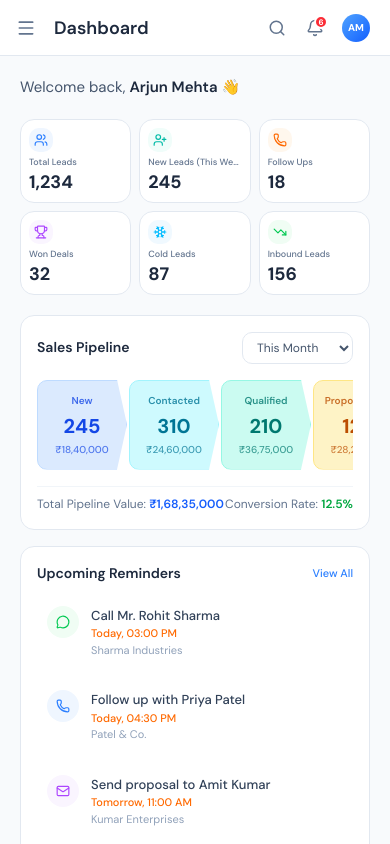
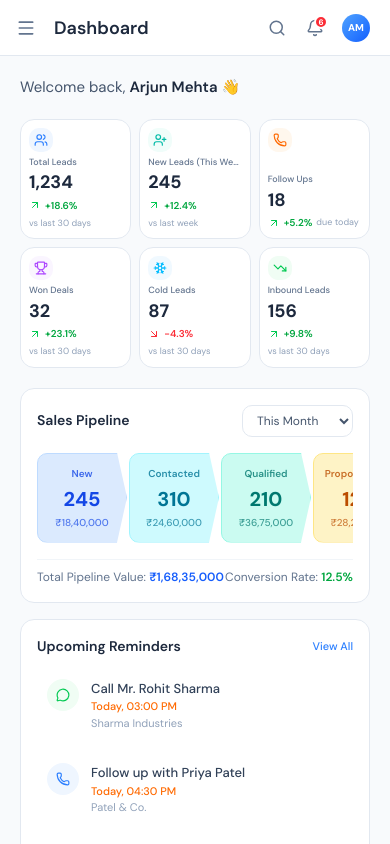
Before and after one commit to MrSanito/salesCRM, a Next.js app: page / in a window 390 px wide. Built offline with nearby package versions, Linux system fonts and the light colour scheme.

Commit message:
fix: restore KPI subtitle displaying days alongside percentages

```diff
--- a/app/page.tsx
+++ b/app/page.tsx
@@ -215,13 +215,14 @@ export default function SalesPortal() {
                     <div>
                       <p className="text-[9px] sm:text-[11px] font-medium text-slate-500 mb-0.5 sm:mb-1 truncate">{card.label}</p>
                       <p className="text-lg sm:text-2xl font-bold text-slate-800 leading-tight">{card.value}</p>
-                      <div className="flex items-center gap-0.5 sm:gap-1 mt-1 sm:mt-1.5 flex-wrap hidden sm:flex">
+                      <div className="flex items-center gap-1 mt-1 sm:mt-1.5 flex-wrap">
                         {card.up ? (
-                          <ArrowUpRight size={12} className="text-green-500 hidden sm:block" />
+                          <ArrowUpRight size={12} className="text-green-500" />
                         ) : (
-                           <ArrowDownRight size={12} className="text-red-500 hidden sm:block" />
+                           <ArrowDownRight size={12} className="text-red-500" />
                         )}
                         <span className={`text-[10px] sm:text-[12px] font-semibold ${card.up ? "text-green-600" : "text-red-500"}`}>{card.change}</span>
+                        <span className="text-[9px] sm:text-[11px] text-slate-400 truncate max-w-full">{card.sub}</span>
                       </div>
                     </div>
                   </div>
```
